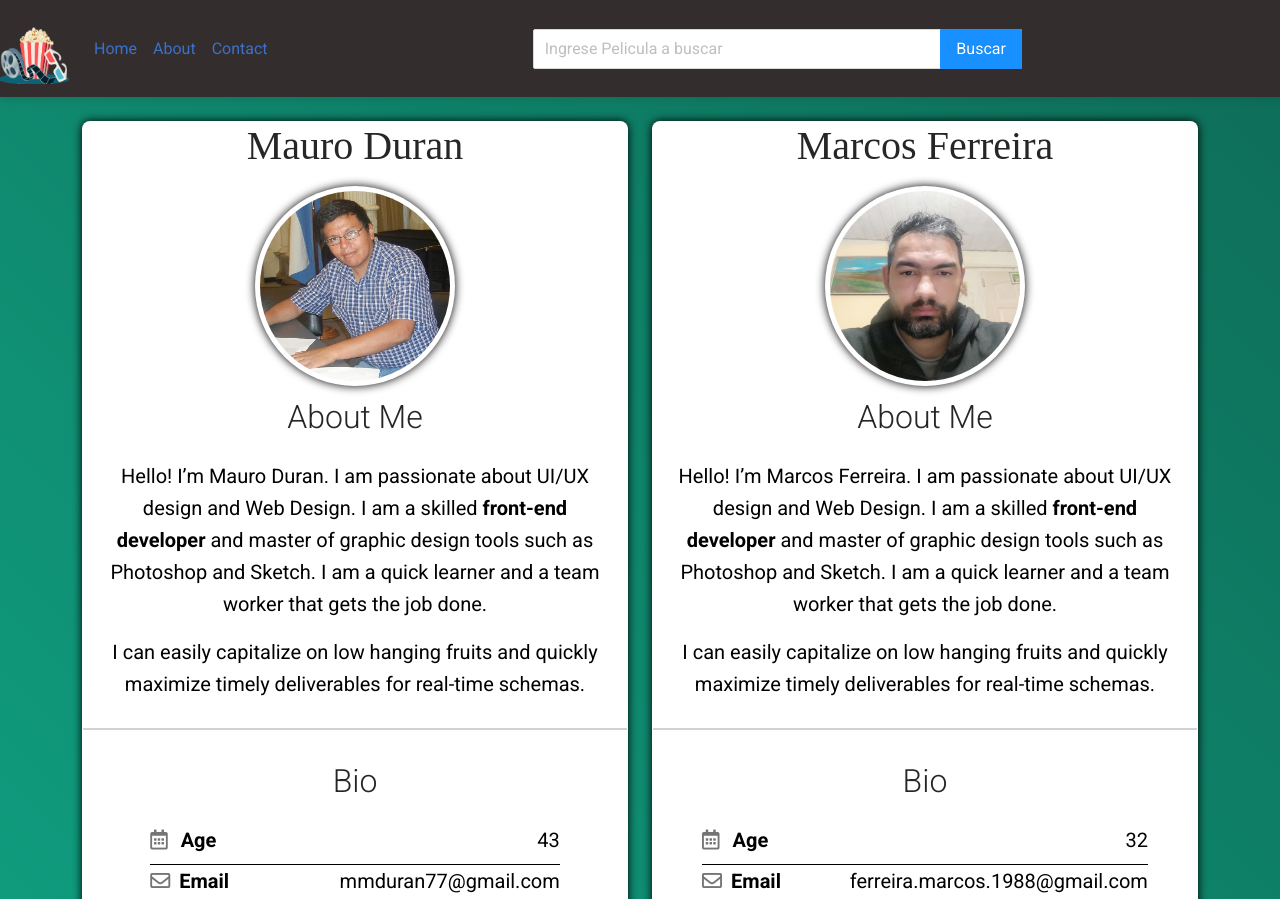
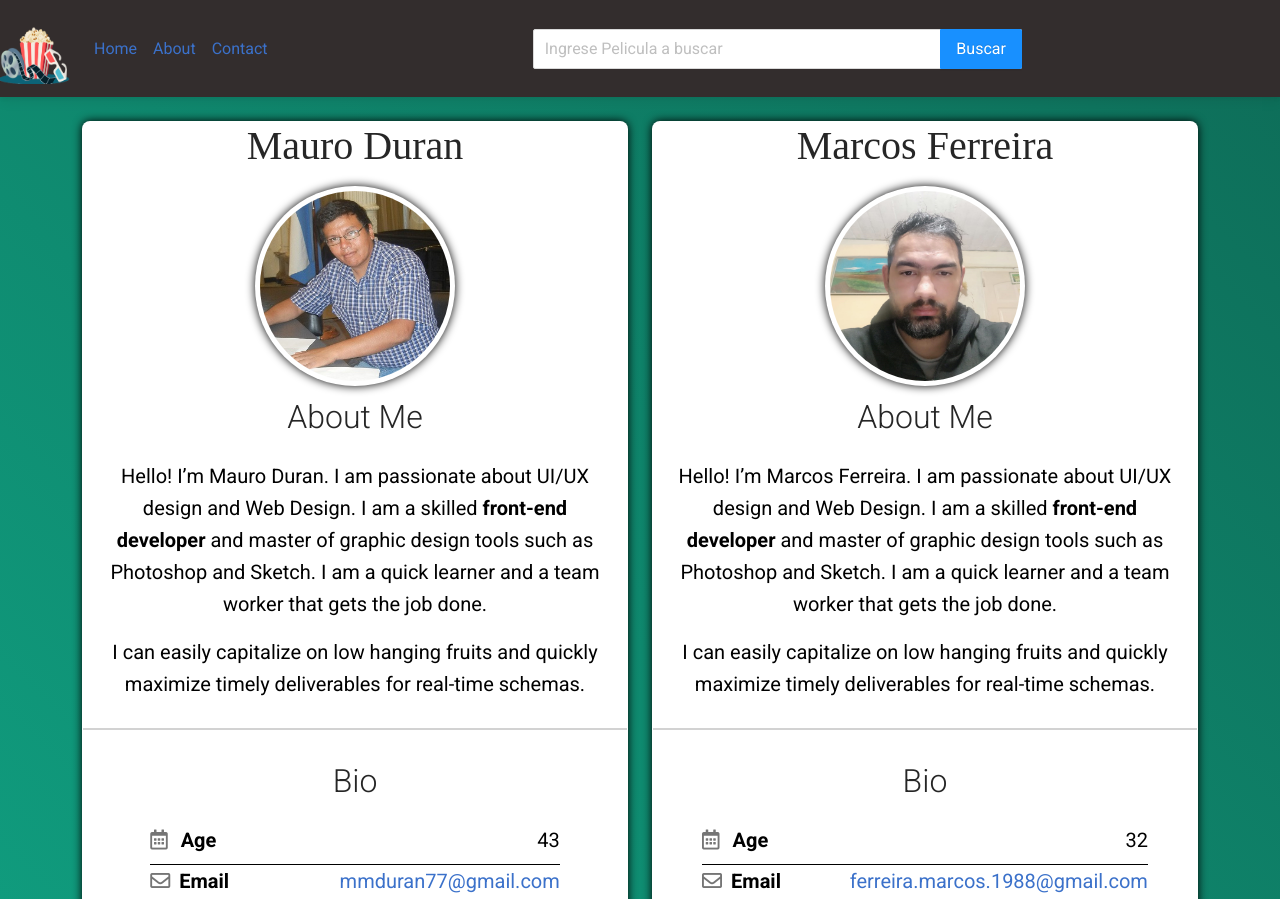
Before and after one commit to mmduran77/bootCamp-AppMovie, a React (Create React App) app: page /about in a window 1280 px wide. Shown: the top 899 px of the page. Built offline with nearby package versions, Linux system fonts and the light colour scheme.

Commit message:
Correciones en /home

```diff
--- a/src/components/About/about.jsx
+++ b/src/components/About/about.jsx
@@ -6,6 +6,7 @@ import CardImg from "react-bootstrap/CardImg";
 import ImgDuran from "../../assets/image-1.jpg"
 import ImgMarcos from "../../assets/image-2.jpg"
 import "./about.css"
+import Contact from "../contact/contact";
 
 const about = () => {
     return(
@@ -36,7 +37,7 @@ const about = () => {
                             </div>
                         <div className="col bio d-flex justify-content-between">
                             <div className="pb-2 fw-bolder"><i className="far fa-envelope pe-2 text-muted" style={{width: "24px"}}></i> Email</div>
-                            <div className="pb-2">mmduran77@gmail.com</div>
+                           <a href="/contact"> <div className="pb-2">mmduran77@gmail.com</div> </a>
                         </div>
 
                         <div className="col bio d-flex justify-content-between">
@@ -82,7 +83,9 @@ const about = () => {
                             </div>
                         <div className="col bio d-flex justify-content-between">
                             <div className="pb-2 fw-bolder"><i className="far fa-envelope pe-2 text-muted" style={{width: "24px"}}></i> Email</div>
-                            <div className="pb-2">ferreira.marcos.1988@gmail.com</div>
+                            <a href="/contact">
+                                <div className="pb-2">ferreira.marcos.1988@gmail.com</div>
+                            </a>
                         </div>
 
                         <div className="col bio d-flex justify-content-between">
--- a/src/components/Home/home.jsx
+++ b/src/components/Home/home.jsx
@@ -70,7 +70,7 @@ const SearchYear = ({searchHandler}) => {
     )
 }
 
-const ColCardBox = ({Title, imdbID, Poster, Type, ShowDetail, DetailRequest, ActivateModal}) => {
+const ColCardBox = ({Title, imdbID, Poster, Type, ShowDetail, DetailRequest, ActivateModal, Year}) => {
 
 
     const clickHandler = () => {
@@ -118,6 +118,7 @@ const ColCardBox = ({Title, imdbID, Poster, Type, ShowDetail, DetailRequest, Act
                         <Row style={{marginTop: '5px'}} className="gutter-row">
                             <Col>
                                 <Tag color="magenta">{Type}</Tag>
+                                <Tag color="cyan">{Year}</Tag>
                             </Col>
                         </Row>
                     </Card>
--- a/src/components/contact/contact.jsx
+++ b/src/components/contact/contact.jsx
@@ -78,7 +78,7 @@ export default function Contact() {
         <div>
 
              <Container className="containerForm">
-
+                <br/>
                 <Row>
 
                     <Col> </Col>
```
